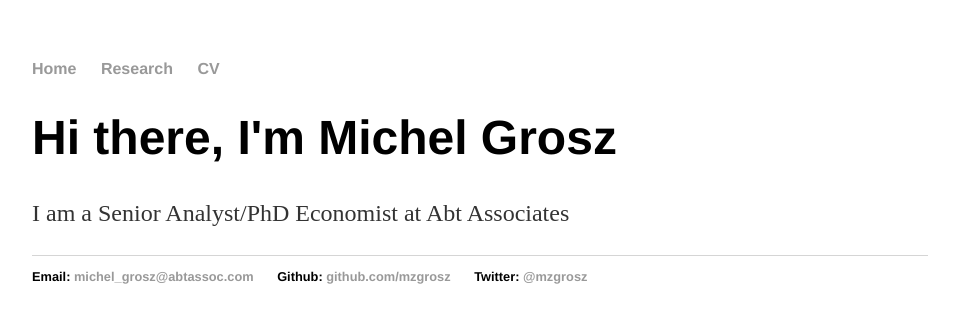
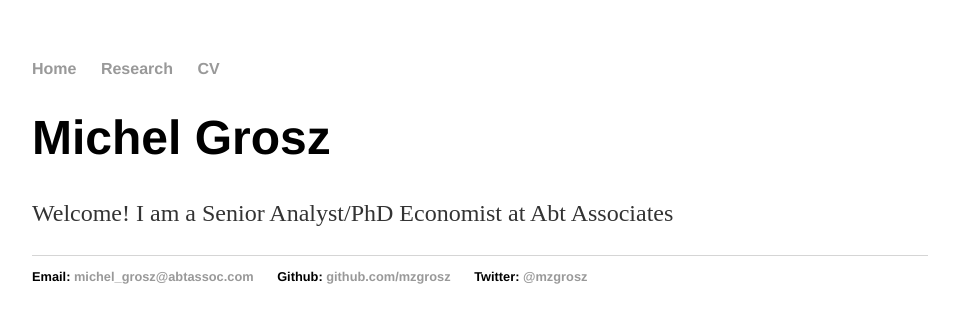
Before and after one commit to mzgrosz/mzgrosz.github.io, a Jekyll site: the page built from index.html, in a window 1280 px wide. Shown: the top 323 px of the page, without its empty margins (160-1119 px from the left). Built offline with Jekyll 4.4.1, drawn with Linux system fonts in a browser that asks for light colours.

Commit message:
Update index.html

```diff
--- a/index.html
+++ b/index.html
@@ -3,6 +3,6 @@ layout: default
 title: Michel Grosz
 ---
 <div class="blurb">
-	<h1>Hi there, I'm Michel Grosz</h1>
-	<p>I am a Senior Analyst/PhD Economist at Abt Associates</p>
+	<h1>Michel Grosz</h1>
+	<p>Welcome! I am a Senior Analyst/PhD Economist at Abt Associates</p>
 </div><!-- /.blurb -->
```
